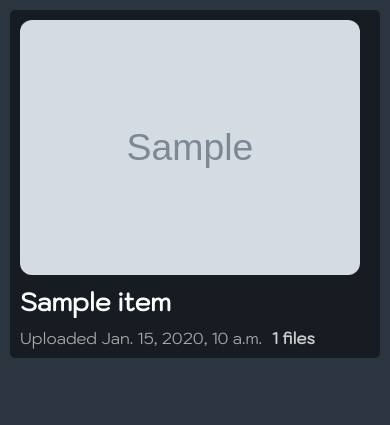
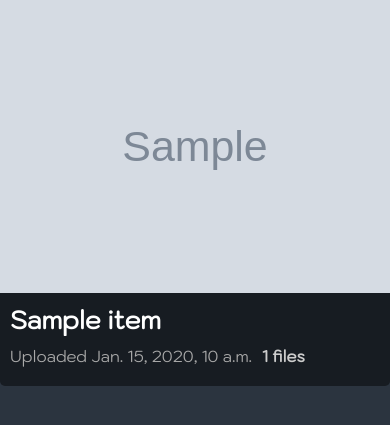
Before and after one commit to nickkipshidze/mrrobot-site, a Django app: template templates/view.html in a window 390 px wide. Shown: the part 60-485 px from the top of the page. Run offline with Django 4.2, Linux system fonts and the light colour scheme; the template is opened without the code that fills it: most values are stand-ins (such as "Sample title", 1, 10 or a date in 2020); grey boxes marked "Sample" are stand-in pictures; parts of the project's set-up code (start-up, migrations or seed data) failed here and were passed over.

Commit message:
Adjust mobile layout

```diff
--- a/static/css/view.css
+++ b/static/css/view.css
@@ -46,17 +46,29 @@
 @media screen and (max-width: 1040px) { .content > a { width: 31.5%; } }
 
 @media screen and (max-width: 910px) {
+    .content {
+        margin: 0;
+        padding: 0;
+    }
+
     .content > a {
         display: block;
+        margin-bottom: 20px;
     }
 
     .mediawidget {
-        width: calc(100vw - 50px);
+        width: 100vw;
+    }
+
+    .mediawidget > * {
+        padding-left: 10px;
     }
 
     .mediawidget > img {
         display: block;
         object-fit: contain;
+        border-radius: 0;
+        padding: 0;
     }
 
     .content {
```
